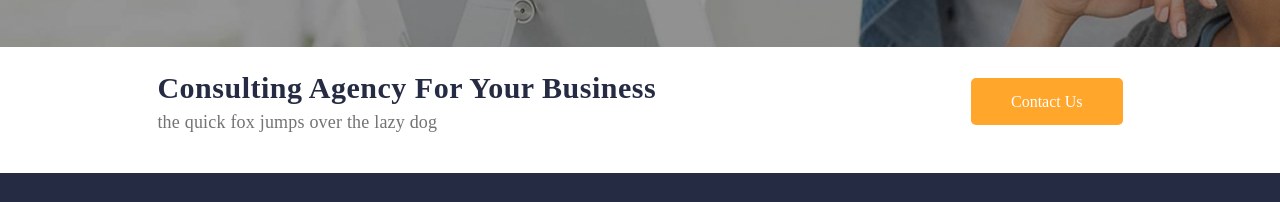
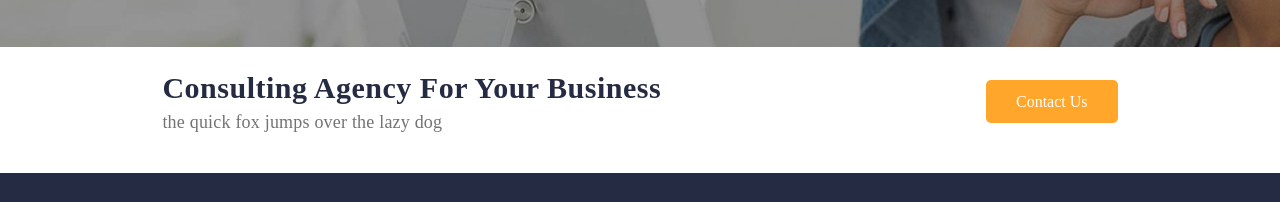
Before and after one commit to xVini777x/Projeto_figma, a plain HTML site: page index.html in a window 1280 px wide. Shown: the part 4044-4246 px from the top of the page. Drawn offline with nearby package versions, Linux system fonts and the light colour scheme.

Commit message:
novas alterações

```diff
--- a/src/scss/style.scss
+++ b/src/scss/style.scss
@@ -703,11 +703,9 @@ nav {
 }
 
 .btn-contact-2 {
-  width: 160px;
-  height: 58px;
   background: #ffa62b;
   border-radius: 5px;
-  padding: 15px 40px;
+  padding: 13px 30px;
   color: #fff !important;
 
   &:hover {
```
Also changed, not shown: assets/css/main.min.css, assets/css/style.css.
